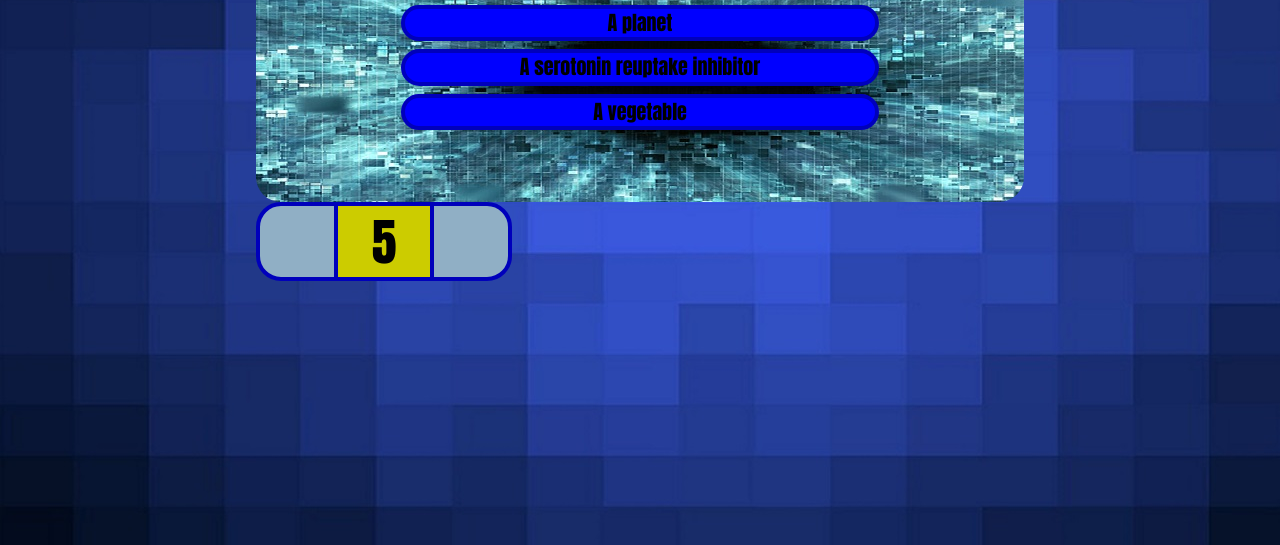
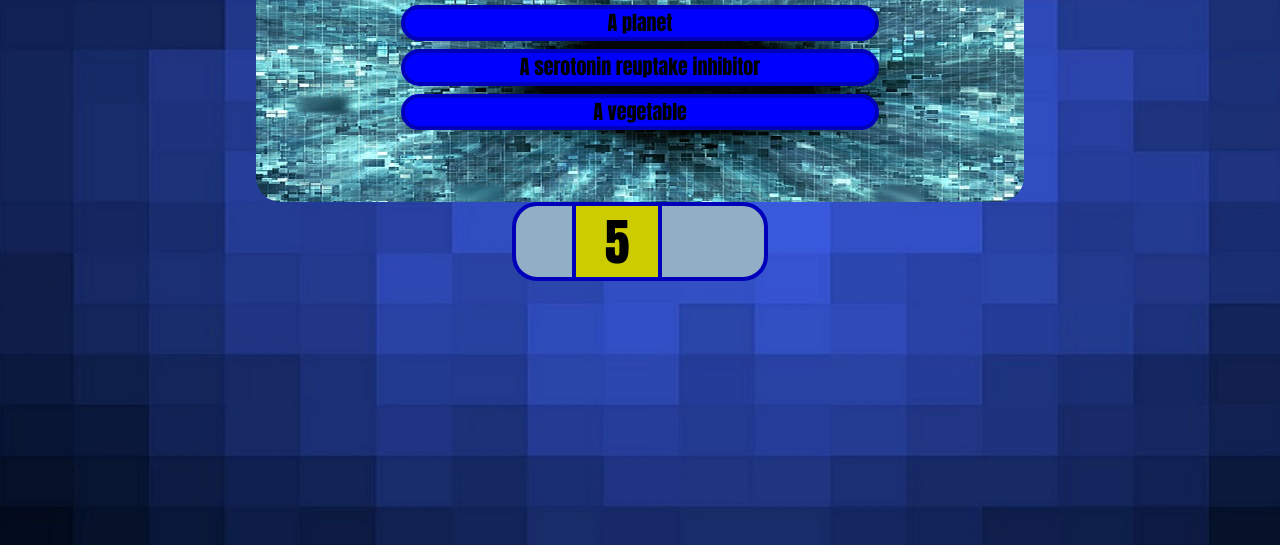
Before and after one commit to Eric1543/TriviaGame, a plain HTML site: page index.html in a window 1280 px wide. Shown: the part 253-798 px from the top of the page. Drawn offline with nearby package versions, Linux system fonts and the light colour scheme.

Commit message:
Update style.css

```diff
--- a/assets/css/style.css
+++ b/assets/css/style.css
@@ -92,8 +92,8 @@ footer{
 
 #timerArea{
 	background-color:#90AFC5;
-	margin-left:20%;
-	margin-right:20%;
+	padding-left:4px;
+	padding-right:50px;
 	border: 4px solid #00B;
 	border-radius:25px;
 	width: 20%;
```
